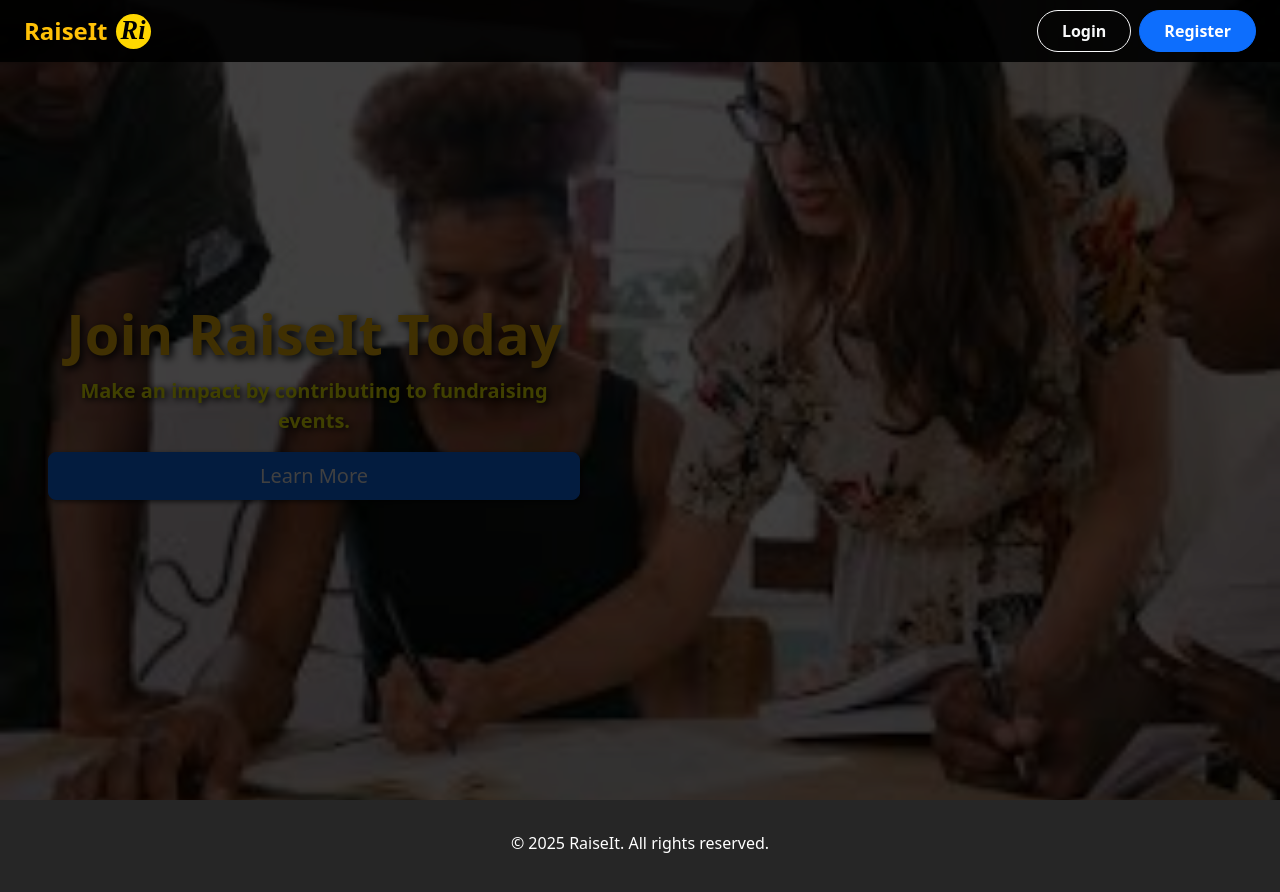
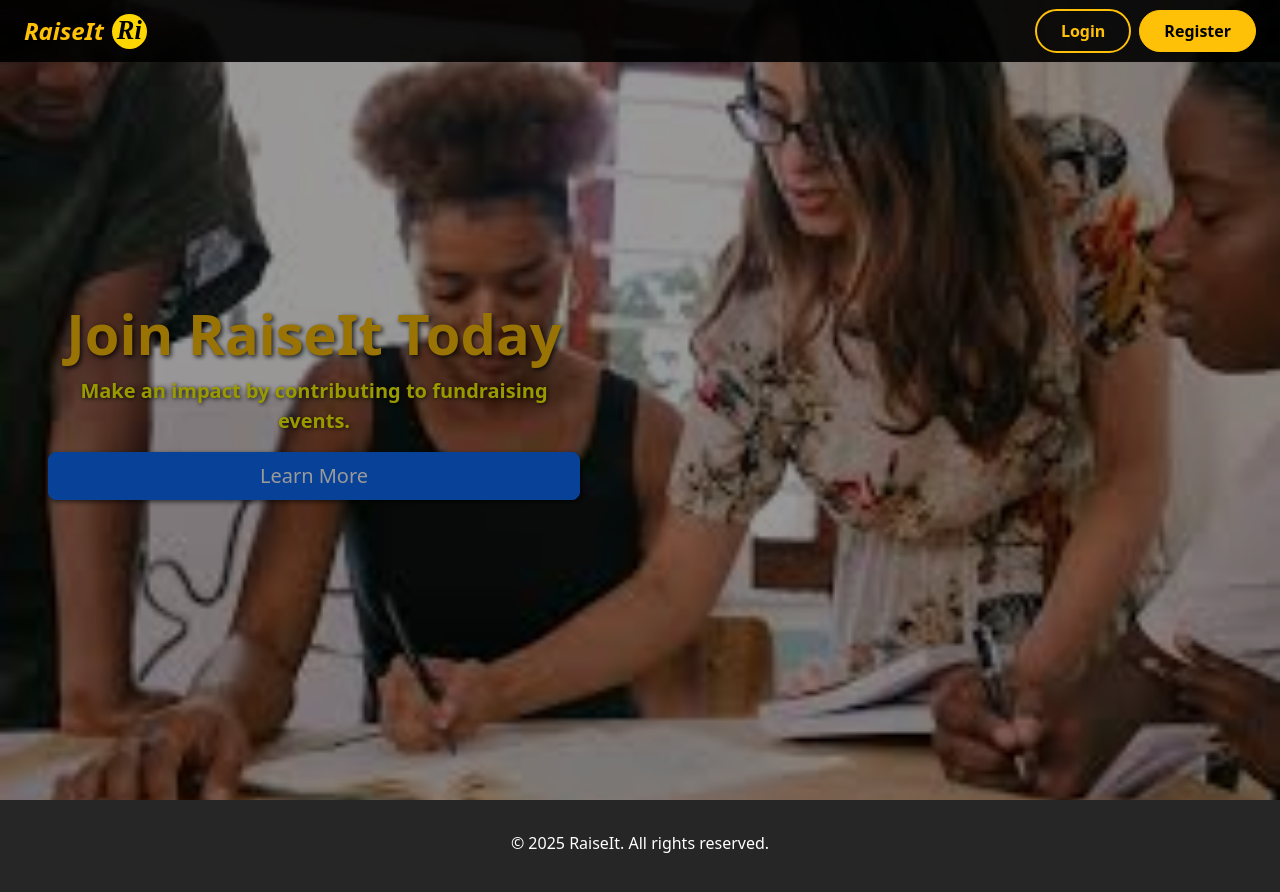
Before and after one commit to JumaWb/RaiseIt, a React (Create React App) app in the folder client/: page / in a window 1280 px wide. Shown: the top 892 px of the page. Built offline with nearby package versions, Linux system fonts and the light colour scheme.

Commit message:
updating home.css

```diff
--- a/client/src/pages/Home.css
+++ b/client/src/pages/Home.css
@@ -7,7 +7,7 @@
   flex-direction: column;
 }
 
-/* Dark overlay to improve text contrast */
+/* Reduce darkness of overlay */
 .landing-page::before {
   content: "";
   position: absolute;
@@ -15,7 +15,7 @@
   left: 0;
   width: 100%;
   height: 100%;
-  background: rgba(0, 0, 0, 0.75); /* Darker overlay */
+  background: rgba(0, 0, 0, 0.4); /* Lighter overlay */
   z-index: 1;
 }
 
@@ -30,17 +30,43 @@
   text-align: center;
 }
 
-/* Ensure text is highly visible */
+/* Heading Styling */
 .landing-page h1 {
   color: #FFC107; /* Bright golden yellow */
   font-weight: bold;
-  text-shadow: 3px 3px 8px rgba(0, 0, 0, 1); /* Stronger text shadow */
+  text-shadow: 2px 2px 5px rgba(0, 0, 0, 0.8); /* Softer text shadow */
+  animation: fadeInDown 1.5s ease-out; /* Animate on page load */
 }
 
+/* Paragraph Styling */
 .landing-page p {
-  color: #FFFF00; /* Pure bright yellow */
+  color: #FFFF00; /* Bright yellow */
   font-weight: 600;
-  text-shadow: 2px 2px 6px rgba(0, 0, 0, 1);
+  text-shadow: 1px 1px 4px rgba(0, 0, 0, 0.8); /* Lighter shadow */
+  animation: fadeInUp 1.5s ease-out;
+}
+
+/* Animate Home Page Text */
+@keyframes fadeInDown {
+  from {
+    opacity: 0;
+    transform: translateY(-30px);
+  }
+  to {
+    opacity: 1;
+    transform: translateY(0);
+  }
+}
+
+@keyframes fadeInUp {
+  from {
+    opacity: 0;
+    transform: translateY(30px);
+  }
+  to {
+    opacity: 1;
+    transform: translateY(0);
+  }
 }
 
 /* Navbar Styling */
@@ -52,6 +78,14 @@
   z-index: 10;
   background: rgba(0, 0, 0, 0.9) !important; /* Darker navbar */
   padding: 10px 20px;
+}
+
+/* Navbar Brand Styling */
+.custom-navbar .navbar-brand {
+  font-size: 1.8rem;
+  font-weight: bold;
+  font-style: italic;
+  color: #FFC107 !important; /* Strong yellow */
 }
 
 /* Footer Styling */
@@ -69,4 +103,24 @@
 /* Button Styling */
 button {
   box-shadow: 2px 2px 5px rgba(0, 0, 0, 0.6);
+  border-radius: 25px; /* Rounded buttons */
+  padding: 10px 20px;
+  font-weight: bold;
 }
+
+/* Login & Register Buttons */
+.custom-navbar .btn-outline-light {
+  border: 2px solid #FFC107;
+  color: #FFC107;
+}
+
+.custom-navbar .btn-primary {
+  background-color: #FFC107;
+  border-color: #FFC107;
+  color: black;
+}
+
+.custom-navbar .btn-primary:hover {
+  background-color: #e6ac00;
+  border-color: #e6ac00;
+}
```
